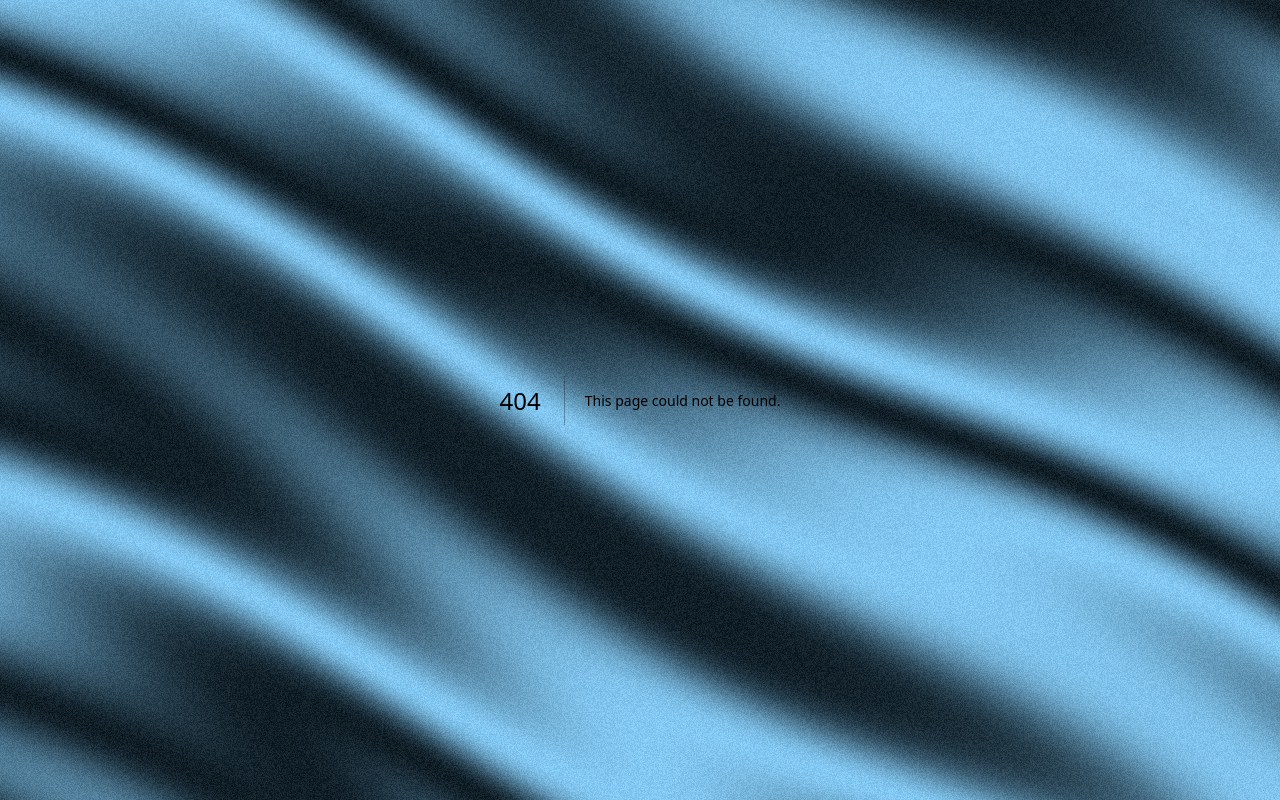
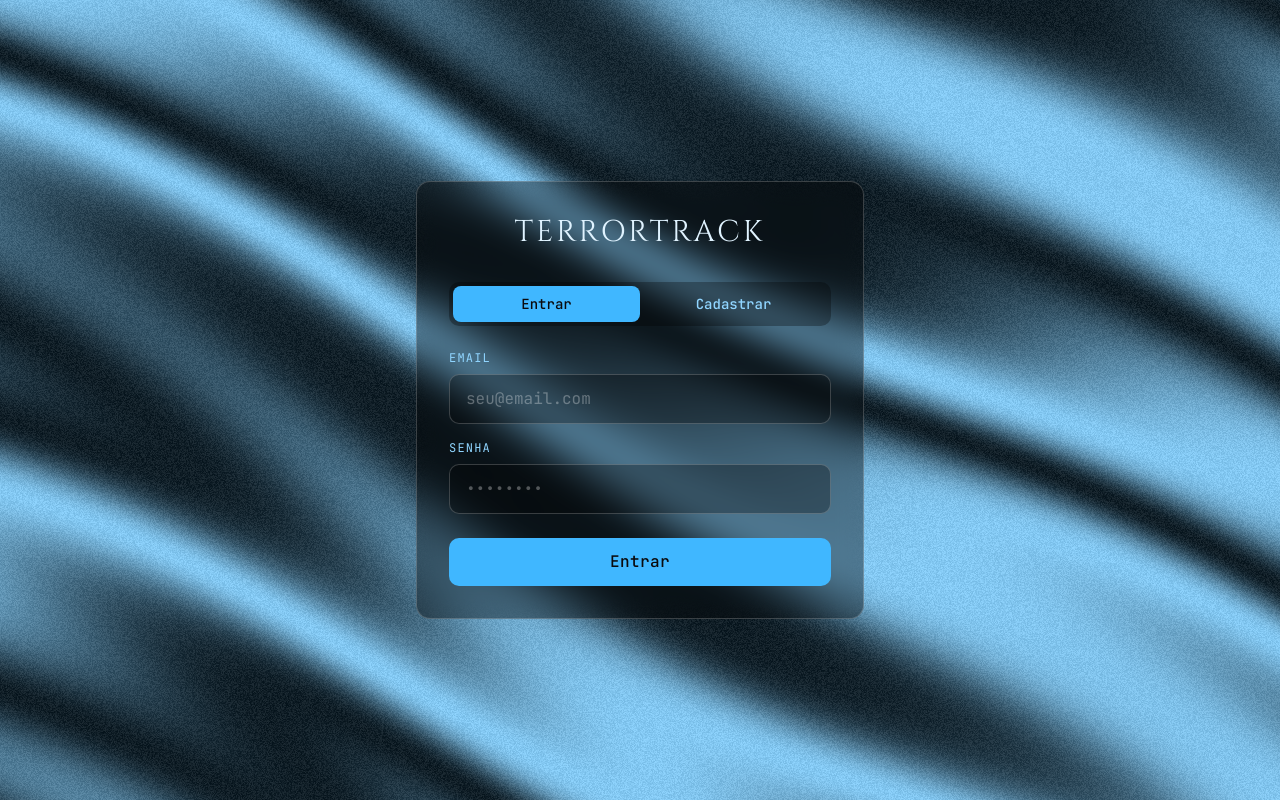
Before and after one commit to PedroVitor2001/terror-track, a Next.js app: page /login in a window 1280 px wide. Before the commit this address had no page. Built offline with nearby package versions, Linux system fonts and the light colour scheme; no server answers.

Commit message:
feat: implement user authentication and favorites management; add FavoritosPage, LoginPage, and middleware for session handling

```diff
--- /dev/null
+++ b/app/favoritos/page.tsx
@@ -0,0 +1,22 @@
+import { createServerSupabaseClient } from "@/lib/supabase/server";
+import { redirect } from "next/navigation";
+
+export default async function FavoritosPage() {
+  const supabase = await createServerSupabaseClient();
+  const {
+    data: { user },
+  } = await supabase.auth.getUser();
+
+  if (!user) {
+    redirect("/login");
+  }
+
+  return (
+    <div className="p-8">
+      <h1 className="font-heading text-[#E0F3FF] text-3xl uppercase tracking-widest mb-4">
+        Meus Favoritos
+      </h1>
+      <p className="text-[#90D5FF]">Logado como: {user.email}</p>
+    </div>
+  );
+}
--- /dev/null
+++ b/app/login/page.tsx
@@ -0,0 +1,111 @@
+"use client";
+
+import { useState } from "react";
+import { createClient } from "@/lib/supabase/client";
+import { useRouter } from "next/navigation";
+
+export default function LoginPage() {
+  const [email, setEmail] = useState("");
+  const [password, setPassword] = useState("");
+  const [isLogin, setIsLogin] = useState(true);
+  const [loading, setLoading] = useState(false);
+  const [error, setError] = useState<string | null>(null);
+
+  const router = useRouter();
+  const supabase = createClient();
+
+  async function handleSubmit() {
+    setLoading(true);
+    setError(null);
+
+    const { error } = isLogin
+      ? await supabase.auth.signInWithPassword({ email, password })
+      : await supabase.auth.signUp({ email, password });
+
+    if (error) {
+      setError(error.message);
+      setLoading(false);
+      return;
+    }
+
+    router.push("/");
+    router.refresh();
+  }
+
+  return (
+    <div className="min-h-screen flex items-center justify-center p-4">
+      <div className="bg-black/40 backdrop-blur-md border border-white/20 rounded-xl p-8 w-full max-w-md">
+        {/* logo */}
+        <h1 className="font-heading text-[#E0F3FF] text-3xl uppercase tracking-widest text-center mb-8">
+          TerrorTrack
+        </h1>
+
+        {/* toggle login/cadastro */}
+        <div className="flex mb-6 bg-black/30 rounded-lg p-1">
+          <button
+            onClick={() => setIsLogin(true)}
+            className={`flex-1 py-2 rounded-md text-sm font-medium transition-colors cursor-pointer ${
+              isLogin
+                ? "bg-blue-500 text-[#0a0a0d]"
+                : "text-[#90D5FF] hover:text-[#E0F3FF]"
+            }`}
+          >
+            Entrar
+          </button>
+          <button
+            onClick={() => setIsLogin(false)}
+            className={`flex-1 py-2 rounded-md text-sm font-medium transition-colors cursor-pointer ${
+              !isLogin
+                ? "bg-blue-500 text-[#0a0a0d]"
+                : "text-[#90D5FF] hover:text-[#E0F3FF]"
+            }`}
+          >
+            Cadastrar
+          </button>
+        </div>
+
+        {/* campos */}
+        <div className="flex flex-col gap-4">
+          <div>
+            <label className="text-[#90D5FF] text-xs tracking-widest uppercase mb-2 block">
+              Email
+            </label>
+            <input
+              type="email"
+              value={email}
+              onChange={(e) => setEmail(e.target.value)}
+              placeholder="seu@email.com"
+              className="w-full bg-black/30 border border-white/20 rounded-lg px-4 py-3 text-[#E0F3FF] placeholder:text-white/30 focus:outline-none focus:border-blue-300 transition-colors"
+            />
+          </div>
+          <div>
+            <label className="text-[#90D5FF] text-xs tracking-widest uppercase mb-2 block">
+              Senha
+            </label>
+            <input
+              type="password"
+              value={password}
+              onChange={(e) => setPassword(e.target.value)}
+              placeholder="••••••••"
+              className="w-full bg-black/30 border border-white/20 rounded-lg px-4 py-3 text-[#E0F3FF] placeholder:text-white/30 focus:outline-none focus:border-blue-300 transition-colors"
+            />
+          </div>
+        </div>
+
+        {/* erro */}
+        {error && (
+          <p className="text-red-400 text-sm mt-4 text-center">{error}</p>
+        )}
+
+        {/* botão */}
+        <button
+          onClick={handleSubmit}
+          disabled={loading}
+          className="w-full mt-6 py-3 bg-blue-500 text-[#0a0a0d] rounded-lg font-medium tracking-wide hover:bg-blue-300 transition-colors disabled:opacity-50 disabled:cursor-not-allowed cursor-pointer"
+        >
+          {loading ? "Aguarde..." : isLogin ? "Entrar" : "Criar conta"}
+        </button>
+      </div>
+    </div>
+  );
+}
--- a/components/ui/Header.tsx
+++ b/components/ui/Header.tsx
@@ -1,13 +1,44 @@
 "use client";
 
 import Image from "next/image";
-import { Heart } from "lucide-react";
+import { Heart, LogOut } from "lucide-react";
 import SearchInput from "./SearchInput";
 import ThemeToggle from "./ThemeToggle";
 import { useFavorites } from "@/lib/favorites-context";
+import { createClient } from "@/lib/supabase/client";
+import { useEffect, useState } from "react";
+import { useRouter } from "next/navigation";
+import type { User } from "@supabase/supabase-js";
 
 export default function Header() {
   const { favorites } = useFavorites();
+  const [user, setUser] = useState<User | null>(null);
+  const router = useRouter();
+  const supabase = createClient();
+
+  useEffect(() => {
+    // pega o usuário atual
+    supabase.auth.getUser().then(({ data: { user } }) => {
+      setUser(user);
+    });
+
+    // escuta mudanças de sessão (login/logout)
+    const {
+      data: { subscription },
+    } = supabase.auth.onAuthStateChange((_, session) => {
+      setUser(session?.user ?? null);
+    });
+
+    return () => subscription.unsubscribe();
+  }, []);
+
+  async function handleLogout() {
+    await supabase.auth.signOut();
+    router.push("/");
+    router.refresh();
+  }
+
+  const initials = user?.email?.slice(0, 2).toUpperCase() ?? null;
 
   return (
     <header className="flex items-center justify-between p-4">
@@ -28,7 +59,30 @@ export default function Header() {
             </span>
           )}
         </div>
+
         <ThemeToggle />
+
+        {/* avatar ou botão de login */}
+        {user ? (
+          <div className="flex items-center gap-2">
+            <div className="w-8 h-8 rounded-full bg-blue-500 flex items-center justify-center text-[#0a0a0d] text-xs font-bold">
+              {initials}
+            </div>
+            <button
+              onClick={handleLogout}
+              className="cursor-pointer text-[#90D5FF] hover:text-[#E0F3FF] transition-colors"
+            >
+              <LogOut size={16} />
+            </button>
+          </div>
+        ) : (
+          <button
+            onClick={() => router.push("/login")}
+            className="text-xs text-[#90D5FF] border border-white/20 rounded-lg px-3 py-1.5 hover:border-blue-300 transition-colors cursor-pointer"
+          >
+            Entrar
+          </button>
+        )}
       </div>
     </header>
   );
--- /dev/null
+++ b/lib/supabase/client.ts
@@ -0,0 +1,8 @@
+import { createBrowserClient } from "@supabase/ssr";
+
+export function createClient() {
+  return createBrowserClient(
+    process.env.NEXT_PUBLIC_SUPABASE_URL!,
+    process.env.NEXT_PUBLIC_SUPABASE_ANON_KEY!,
+  );
+}
--- /dev/null
+++ b/lib/supabase/server.ts
@@ -0,0 +1,27 @@
+import { createServerClient } from "@supabase/ssr";
+import { cookies } from "next/headers";
+
+export async function createServerSupabaseClient() {
+  const cookieStore = await cookies();
+
+  return createServerClient(
+    process.env.NEXT_PUBLIC_SUPABASE_URL!,
+    process.env.NEXT_PUBLIC_SUPABASE_ANON_KEY!,
+    {
+      cookies: {
+        getAll() {
+          return cookieStore.getAll();
+        },
+        setAll(cookiesToSet) {
+          try {
+            cookiesToSet.forEach(({ name, value, options }) =>
+              cookieStore.set(name, value, options),
+            );
+          } catch {
+            // Server Components não podem setar cookies
+          }
+        },
+      },
+    },
+  );
+}
--- /dev/null
+++ b/middleware.ts
@@ -0,0 +1,56 @@
+import { createServerClient } from "@supabase/ssr";
+import { NextResponse, type NextRequest } from "next/server";
+
+export async function middleware(request: NextRequest) {
+  let supabaseResponse = NextResponse.next({
+    request,
+  });
+
+  const supabase = createServerClient(
+    process.env.NEXT_PUBLIC_SUPABASE_URL!,
+    process.env.NEXT_PUBLIC_SUPABASE_ANON_KEY!,
+    {
+      cookies: {
+        getAll() {
+          return request.cookies.getAll();
+        },
+        setAll(cookiesToSet) {
+          cookiesToSet.forEach(({ name, value }) =>
+            request.cookies.set(name, value),
+          );
+          supabaseResponse = NextResponse.next({ request });
+          cookiesToSet.forEach(({ name, value, options }) =>
+            supabaseResponse.cookies.set(name, value, options),
+          );
+        },
+      },
+    },
+  );
+
+  // verifica se tem sessão ativa
+  const {
+    data: { user },
+  } = await supabase.auth.getUser();
+
+  // se não tem usuário e está tentando acessar rota protegida → redireciona pro login
+  if (!user && request.nextUrl.pathname.startsWith("/favoritos")) {
+    const url = request.nextUrl.clone();
+    url.pathname = "/login";
+    return NextResponse.redirect(url);
+  }
+
+  // se já tem usuário e está tentando acessar o login → redireciona pra home
+  if (user && request.nextUrl.pathname === "/login") {
+    const url = request.nextUrl.clone();
+    url.pathname = "/";
+    return NextResponse.redirect(url);
+  }
+
+  return supabaseResponse;
+}
+
+export const config = {
+  matcher: [
+    "/((?!_next/static|_next/image|favicon.ico|.*\\.(?:svg|png|jpg|jpeg|gif|webp)$).*)",
+  ],
+};
```
